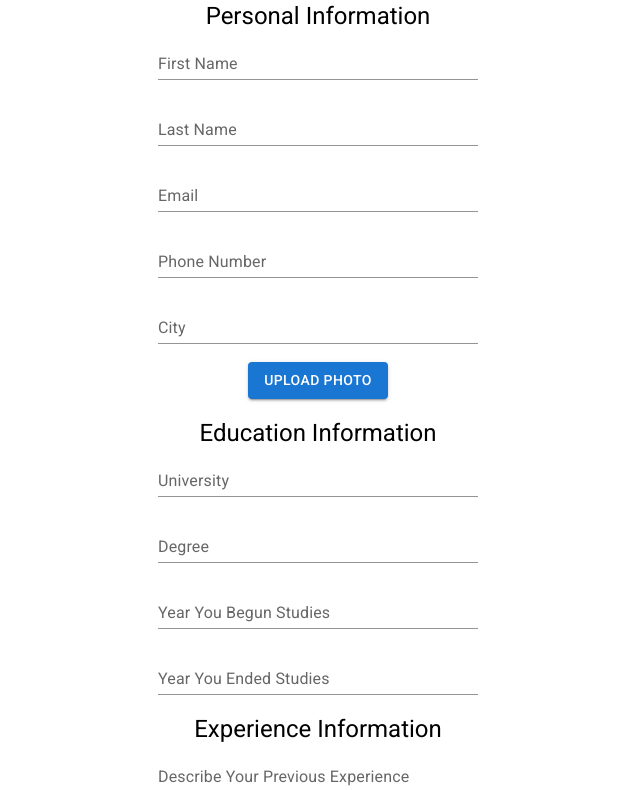
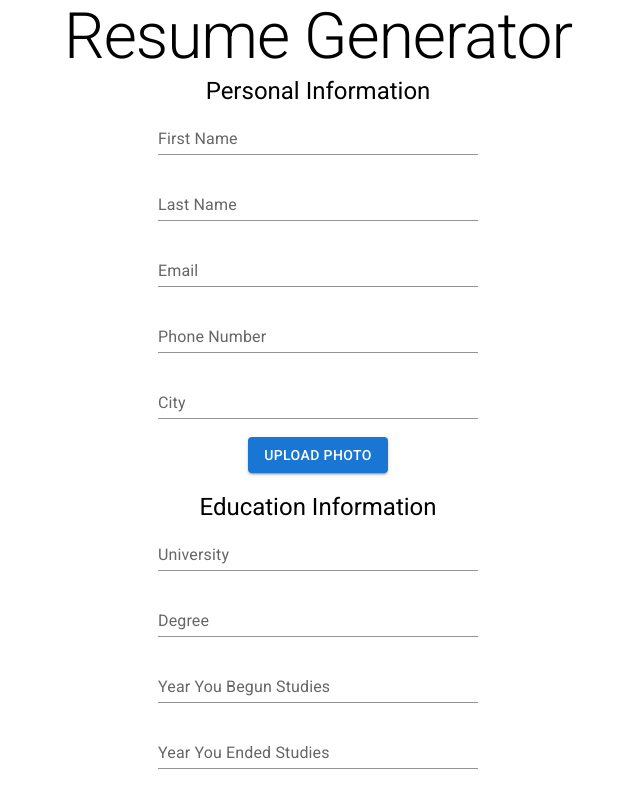
Before and after one commit to kainpets/CV_builder, a React (Vite) app: page / in a window 1280 px wide. Shown: the top 790 px of the page, without its empty margins (322-962 px from the left). Built offline with nearby package versions, Linux system fonts and the light colour scheme.

Commit message:
add title

```diff
--- a/src/components/Form.jsx
+++ b/src/components/Form.jsx
@@ -7,24 +7,27 @@ export default function Form({
   values,
   onValuesChange,
   handleResetClick,
-  onPhotoChange
+  onPhotoChange,
 }) {
   return (
     <>
       <Box
         component="form"
         sx={{
-          "display": "flex",
-          "flexDirection": "column",
-          "alignItems": "center",
+          display: "flex",
+          flexDirection: "column",
+          alignItems: "center",
         }}
         noValidate
-        autoComplete="off"
+        autoComplete="on"
       >
+        <Typography variant="h1" id="title">
+          Resume Generator
+        </Typography>
         <Typography variant="h5">Personal Information </Typography>
         <TextField
           sx={{
-            "width": "40ch",
+            width: "40ch",
           }}
           id="first-name"
           label="First Name"
@@ -36,7 +39,7 @@ export default function Form({
         <br />
         <TextField
           sx={{
-          "width": "40ch",
+            width: "40ch",
           }}
           id="last-name"
           label="Last Name"
@@ -48,7 +51,7 @@ export default function Form({
         <br />
         <TextField
           sx={{
-          "width": "40ch",
+            width: "40ch",
           }}
           id="email"
           label="Email"
@@ -60,7 +63,7 @@ export default function Form({
         <br />
         <TextField
           sx={{
-          "width": "40ch",
+            width: "40ch",
           }}
           id="phone-number"
           label="Phone Number"
@@ -72,7 +75,7 @@ export default function Form({
         <br />
         <TextField
           sx={{
-          "width": "40ch",
+            width: "40ch",
           }}
           id="city"
           label="City"
@@ -82,15 +85,21 @@ export default function Form({
           onChange={onValuesChange}
         />
         <br />
-        <Button variant="contained" component="label" >
+        <Button variant="contained" component="label">
           Upload Photo
-          <input hidden accept="image/*" multiple type="file" onChange={onPhotoChange} />
+          <input
+            hidden
+            accept="image/*"
+            multiple
+            type="file"
+            onChange={onPhotoChange}
+          />
         </Button>
         <br />
         <Typography variant="h5">Education Information </Typography>
         <TextField
           sx={{
-          "width": "40ch",
+            width: "40ch",
           }}
           id="university"
           label="University"
@@ -102,7 +111,7 @@ export default function Form({
         <br />
         <TextField
           sx={{
-          "width": "40ch",
+            width: "40ch",
           }}
           id="degree"
           label="Degree"
@@ -114,7 +123,7 @@ export default function Form({
         <br />
         <TextField
           sx={{
-          "width": "40ch",
+            width: "40ch",
           }}
           id="education-start"
           label="Year You Begun Studies"
@@ -126,7 +135,7 @@ export default function Form({
         <br />
         <TextField
           sx={{
-          "width": "40ch",
+            width: "40ch",
           }}
           id="education-end"
           label="Year You Ended Studies"
@@ -139,7 +148,7 @@ export default function Form({
         <Typography variant="h5">Experience Information </Typography>
         <TextField
           sx={{
-          "width": "40ch",
+            width: "40ch",
           }}
           id="experience"
           multiline
@@ -152,7 +161,7 @@ export default function Form({
         <br />
         <TextField
           sx={{
-          "width": "40ch",
+            width: "40ch",
           }}
           id="experience-start"
           label="Year You Started Your Job"
@@ -164,7 +173,7 @@ export default function Form({
         <br />
         <TextField
           sx={{
-          "width": "40ch",
+            width: "40ch",
           }}
           id="experience-end"
           label="Year You Ended"
--- a/src/index.css
+++ b/src/index.css
@@ -6,3 +6,7 @@ body {
   display: grid;
   grid-template-columns: 2fr 1fr;
 }
+
+#title {
+  font-size: 4rem;
+}
```
Lines whose indentation alone changed are shown as unchanged.
